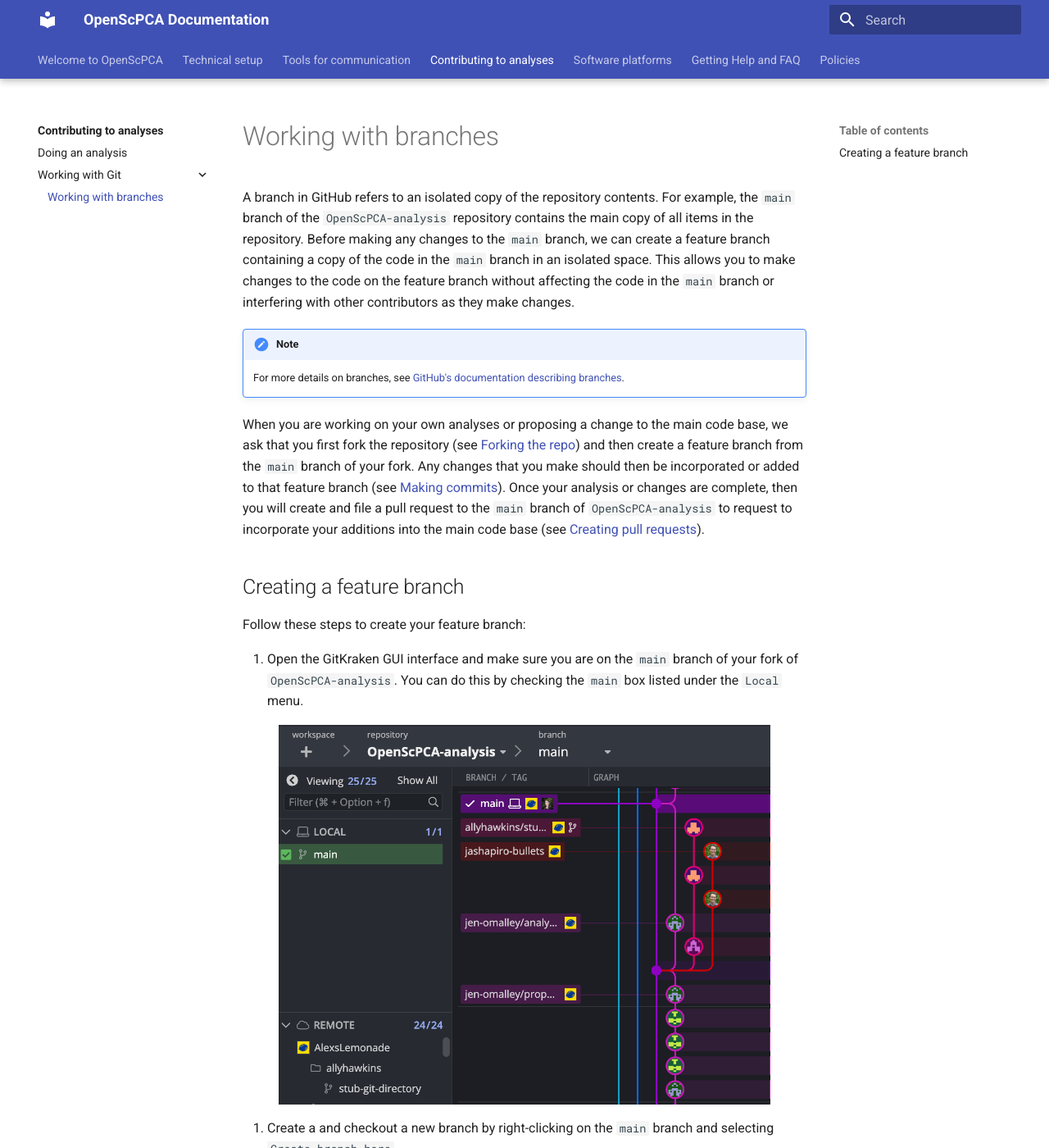
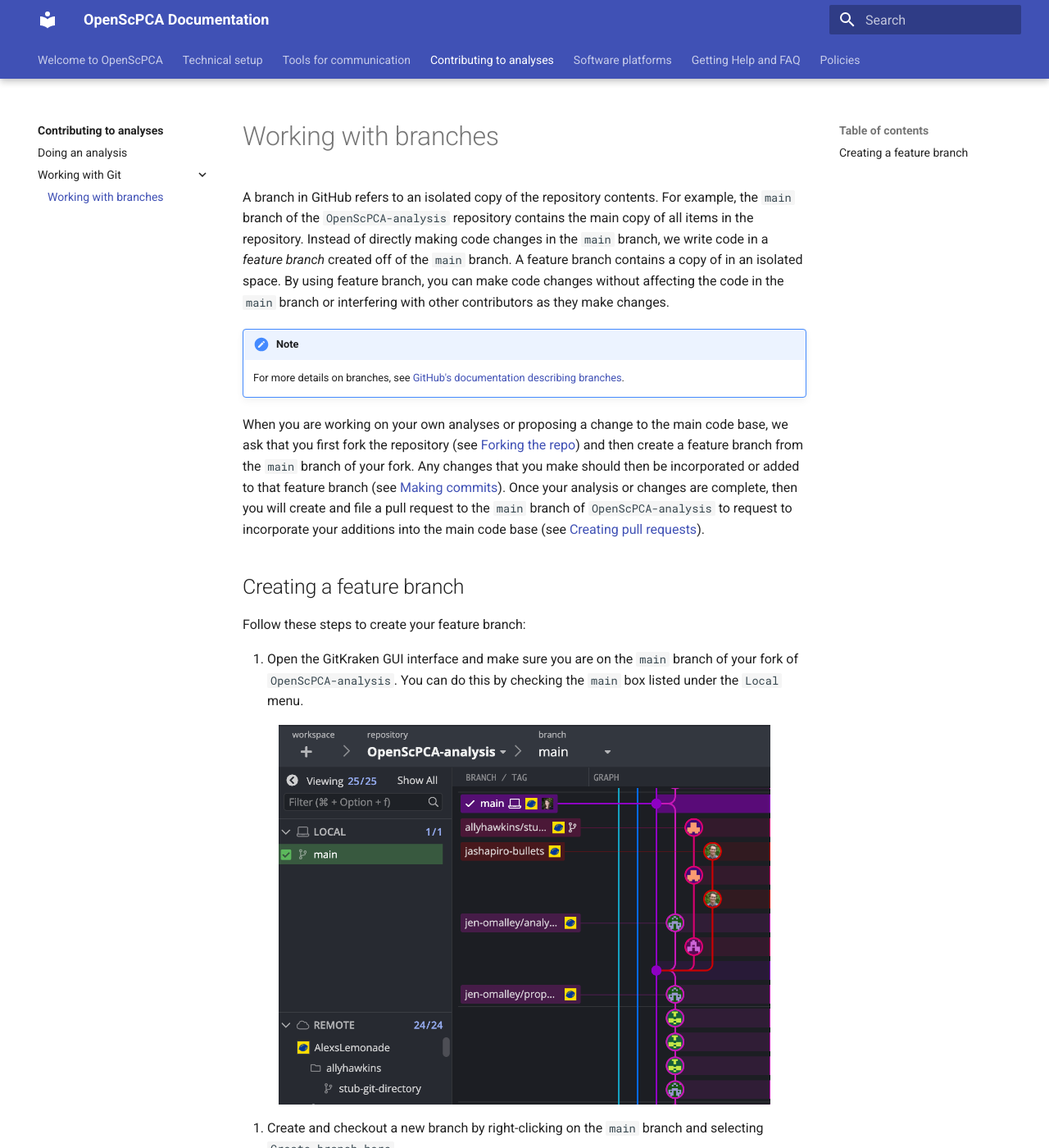
Before and after one commit to AlexsLemonade/OpenScPCA-analysis, an MkDocs documentation site: the page built from docs/contributing-to-analyses/working-with-git/working-with-branches.md, in a window 1280 px wide and 1400 px high. Shown: the whole window at 82% size. Built offline with MkDocs 1.6.1 and Material for MkDocs 9.7.7, drawn with Linux system fonts in a browser that asks for light colours.

Commit message:
Apply suggestions from code review
Co-authored-by: Stephanie Spielman <stephanie.spielman@gmail.com>

```diff
--- a/docs/contributing-to-analyses/working-with-git/working-with-branches.md
+++ b/docs/contributing-to-analyses/working-with-git/working-with-branches.md
@@ -2,8 +2,9 @@
 
 A branch in GitHub refers to an isolated copy of the repository contents.
 For example, the `main` branch of the `OpenScPCA-analysis` repository contains the main copy of all items in the repository.
-Before making any changes to the `main` branch, we can create a feature branch containing a copy of the code in the `main` branch in an isolated space.
-This allows you to make changes to the code on the feature branch without affecting the code in the `main` branch or interfering with other contributors as they make changes.
+Instead of directly making code changes in the `main` branch, we write code in a _feature branch_ created off of the `main` branch.
+A feature branch contains a copy of in an isolated space.
+By using feature branch, you can make code changes without affecting the code in the `main` branch or interfering with other contributors as they make changes.
 
 !!! note
     For more details on branches, see [GitHub's documentation describing branches](https://docs.github.com/en/pull-requests/collaborating-with-pull-requests/proposing-changes-to-your-work-with-pull-requests/about-branches).
@@ -23,7 +24,7 @@
     ![Click button to checkout main](../../../img/working-with-branches-1.png){width="600"}
 </figure>
 
-2. Create a and checkout a new branch by right-clicking on the `main` branch and selecting `Create branch here`.
+2. Create and checkout a new branch by right-clicking on the `main` branch and selecting `Create branch here`.
 
 <figure markdown="span">
     ![Create branch](../../../img/working-with-branches-2.png){width="600"}
```
